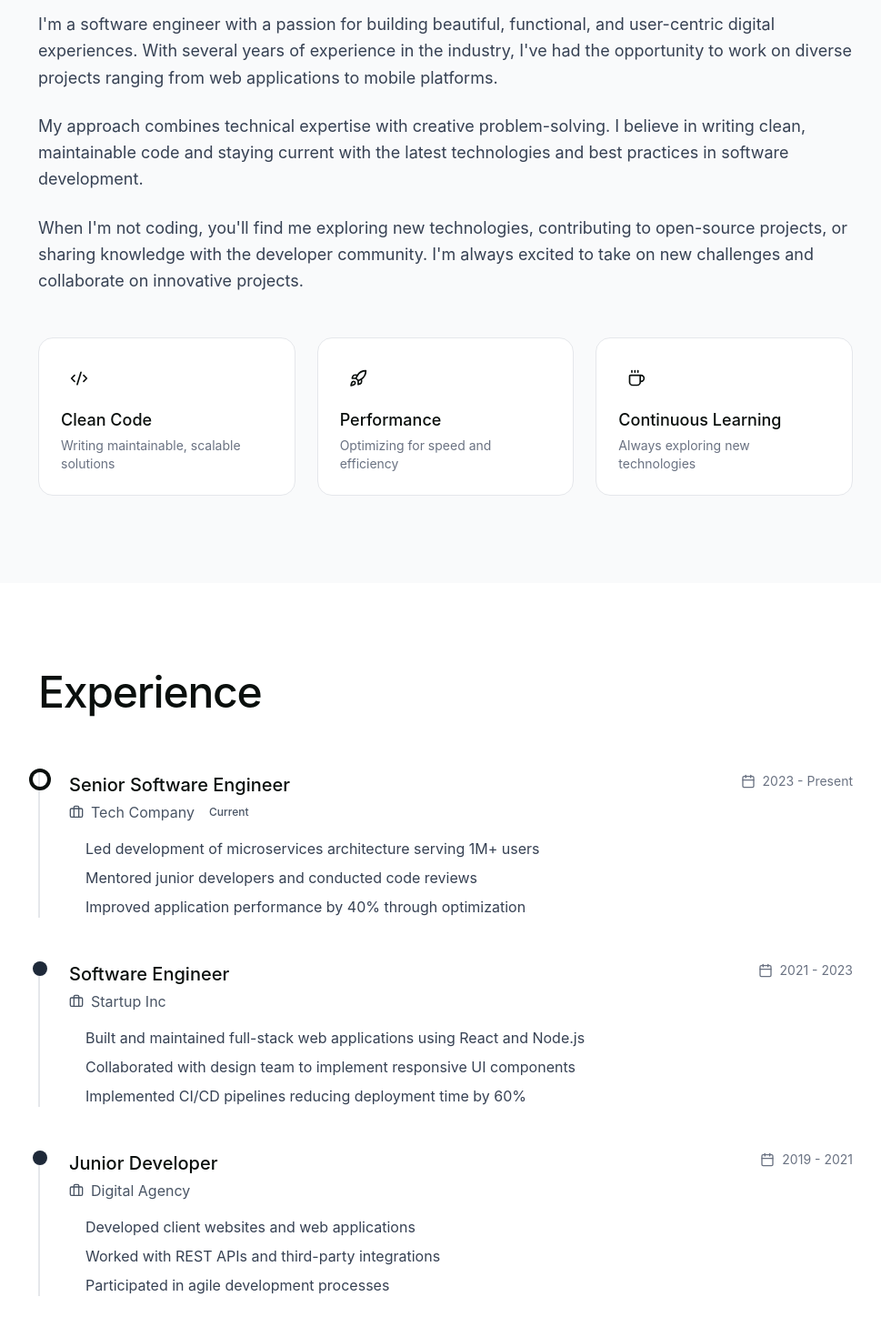
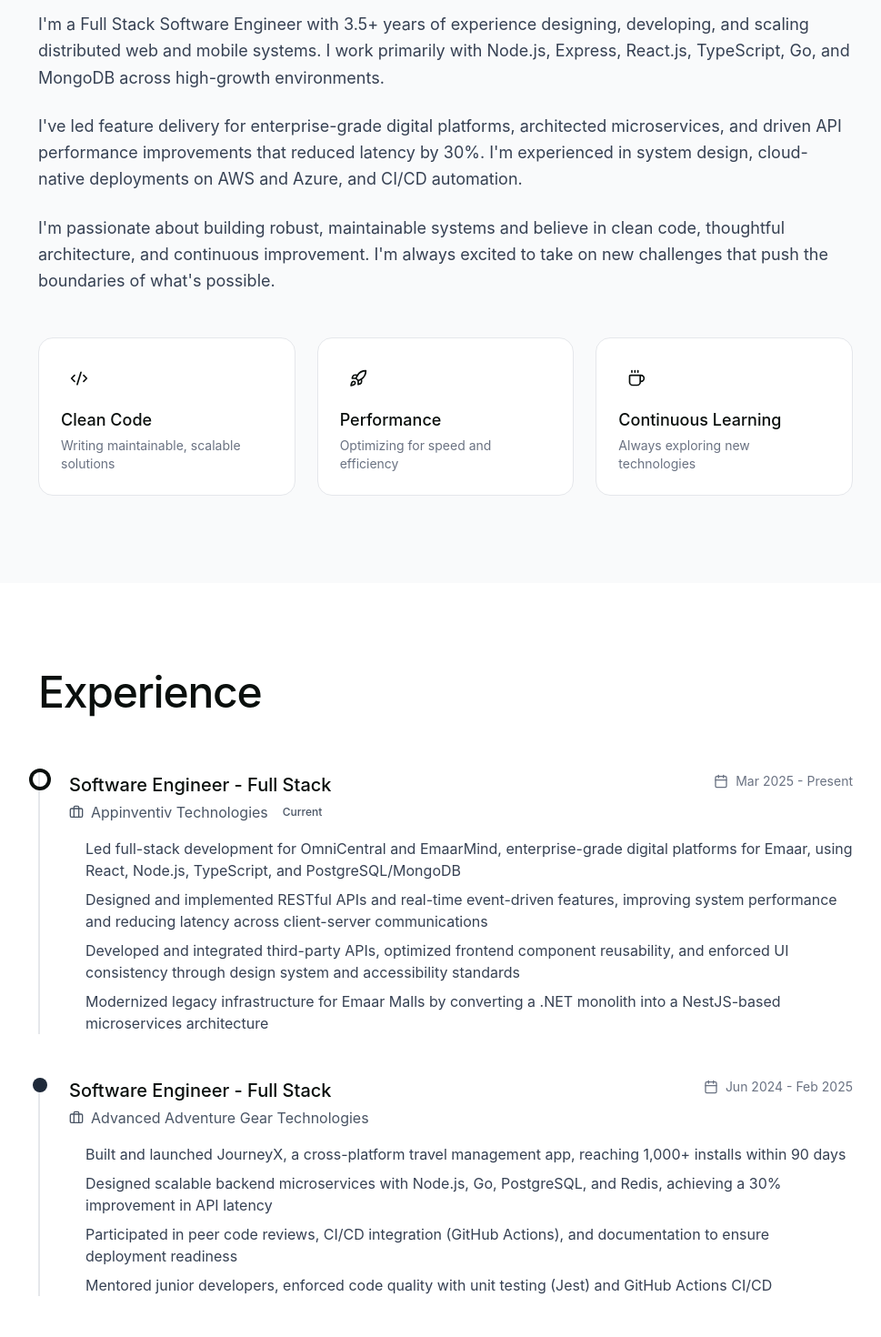
Before and after one commit to kudoabhijeet/portfolio, a Next.js app: page / in a window 1280 px wide. Shown: the part 980-2450 px from the top of the page at 91% size, without its empty margins (150-1119 px from the left). Built offline with nearby package versions, Linux system fonts and the light colour scheme.

Commit message:
add data

```diff
--- a/src/app/components/About.tsx
+++ b/src/app/components/About.tsx
@@ -1,5 +1,6 @@
 import { motion } from "motion/react";
 import { Code2, Coffee, Rocket } from "lucide-react";
+import { aboutParagraphs } from "../data/portfolio";
 
 export function About() {
   const highlights = [
@@ -34,42 +35,17 @@ export function About() {
         </motion.h2>
 
         <div className="space-y-6 text-lg text-gray-700 dark:text-gray-300 leading-relaxed mb-12">
+          {aboutParagraphs.map((paragraph, index) => (
             <motion.p
+              key={index}
               initial={{ opacity: 0, y: 15 }}
               whileInView={{ opacity: 1, y: 0 }}
               viewport={{ once: true }}
-            transition={{ duration: 0.5, delay: 0.1 }}
+              transition={{ duration: 0.5, delay: 0.1 * (index + 1) }}
             >
-            I&apos;m a software engineer with a passion for building beautiful,
-            functional, and user-centric digital experiences. With several years
-            of experience in the industry, I&apos;ve had the opportunity to work
-            on diverse projects ranging from web applications to mobile
-            platforms.
+              {paragraph}
             </motion.p>
-
-          <motion.p
-            initial={{ opacity: 0, y: 15 }}
-            whileInView={{ opacity: 1, y: 0 }}
-            viewport={{ once: true }}
-            transition={{ duration: 0.5, delay: 0.2 }}
-          >
-            My approach combines technical expertise with creative
-            problem-solving. I believe in writing clean, maintainable code and
-            staying current with the latest technologies and best practices in
-            software development.
-          </motion.p>
-
-          <motion.p
-            initial={{ opacity: 0, y: 15 }}
-            whileInView={{ opacity: 1, y: 0 }}
-            viewport={{ once: true }}
-            transition={{ duration: 0.5, delay: 0.3 }}
-          >
-            When I&apos;m not coding, you&apos;ll find me exploring new
-            technologies, contributing to open-source projects, or sharing
-            knowledge with the developer community. I&apos;m always excited to
-            take on new challenges and collaborate on innovative projects.
-          </motion.p>
+          ))}
         </div>
 
         <div className="grid grid-cols-1 md:grid-cols-3 gap-6">
--- a/src/app/components/Contact.tsx
+++ b/src/app/components/Contact.tsx
@@ -1,6 +1,7 @@
 import { useState } from "react";
 import { Send, Github, Linkedin, Mail, Twitter } from "lucide-react";
 import { motion } from "motion/react";
+import { personalInfo } from "../data/portfolio";
 
 export function Contact() {
   const [formData, setFormData] = useState({
@@ -27,10 +28,10 @@ export function Contact() {
   };
 
   const socials = [
-    { href: "mailto:a@ku2.me", icon: <Mail size={20} />, label: "a@ku2.me", external: false },
-    { href: "https://github.com/kudoabhijeet", icon: <Github size={20} />, label: "GitHub", external: true },
-    { href: "https://linkedin.com/in/kudoabhijeet", icon: <Linkedin size={20} />, label: "LinkedIn", external: true },
-    { href: "https://twitter.com/kudoabhijeet", icon: <Twitter size={20} />, label: "Twitter", external: true },
+    { href: `mailto:${personalInfo.email}`, icon: <Mail size={20} />, label: personalInfo.email, external: false },
+    { href: personalInfo.socials.github, icon: <Github size={20} />, label: "GitHub", external: true },
+    { href: personalInfo.socials.linkedin, icon: <Linkedin size={20} />, label: "LinkedIn", external: true },
+    { href: personalInfo.socials.twitter, icon: <Twitter size={20} />, label: "Twitter", external: true },
   ];
 
   const inputClasses =
--- a/src/app/components/Experience.tsx
+++ b/src/app/components/Experience.tsx
@@ -9,42 +9,9 @@ interface ExperienceItem {
   current?: boolean;
 }
 
-export function Experience() {
-  const experiences: ExperienceItem[] = [
-    {
-      title: "Senior Software Engineer",
-      company: "Tech Company",
-      period: "2023 - Present",
-      current: true,
-      description: [
-        "Led development of microservices architecture serving 1M+ users",
-        "Mentored junior developers and conducted code reviews",
-        "Improved application performance by 40% through optimization",
-      ],
-    },
-    {
-      title: "Software Engineer",
-      company: "Startup Inc",
-      period: "2021 - 2023",
-      description: [
-        "Built and maintained full-stack web applications using React and Node.js",
-        "Collaborated with design team to implement responsive UI components",
-        "Implemented CI/CD pipelines reducing deployment time by 60%",
-      ],
-    },
-    {
-      title: "Junior Developer",
-      company: "Digital Agency",
-      period: "2019 - 2021",
-      description: [
-        "Developed client websites and web applications",
-        "Worked with REST APIs and third-party integrations",
-        "Participated in agile development processes",
-      ],
-    },
-  ];
+import { experience as experiences } from "../data/portfolio";
 
-  return (
+export function Experience() {  return (
     <section id="experience" className="py-24 px-6 lg:px-8">
       <div className="max-w-4xl mx-auto">
         <motion.h2
--- a/src/app/components/Footer.tsx
+++ b/src/app/components/Footer.tsx
@@ -1,4 +1,5 @@
-import { Heart } from 'lucide-react';
+import { Heart } from "lucide-react";
+import { personalInfo } from "../data/portfolio";
 
 export function Footer() {
   return (
@@ -6,7 +7,7 @@ export function Footer() {
       <div className="max-w-7xl mx-auto">
         <div className="flex flex-col md:flex-row items-center justify-between gap-4">
           <p className="text-gray-600 dark:text-gray-400 text-sm flex items-center gap-2">
-            Built with <Heart size={16} className="text-red-500" /> by Abhijeet Prasad
+            Built with <Heart size={16} className="text-red-500" /> by {personalInfo.name}
           </p>
 
           <p className="text-gray-500 dark:text-gray-500 text-sm">
--- a/src/app/components/Hero.tsx
+++ b/src/app/components/Hero.tsx
@@ -1,5 +1,6 @@
 import { ArrowRight, Github, Linkedin, Mail } from "lucide-react";
 import { motion } from "motion/react";
+import { personalInfo } from "../data/portfolio";
 
 export function Hero() {
   const scrollToSection = (id: string) => {
@@ -43,6 +44,7 @@ export function Hero() {
       </div>
 
       <div className="max-w-4xl mx-auto text-center relative z-10">
+        {personalInfo.availableBadge && (
           <motion.div
             className="mb-6"
             initial={{ opacity: 0, y: 20 }}
@@ -53,6 +55,7 @@ export function Hero() {
               Available for opportunities
             </span>
           </motion.div>
+        )}
 
         <div className="mb-6">
           <motion.h1
@@ -61,9 +64,9 @@ export function Hero() {
             animate={{ opacity: 1, y: 0 }}
             transition={{ duration: 0.8, ease: "easeOut" }}
           >
-            Abhijeet{" "}
+            {personalInfo.firstName}{" "}
             <span className="bg-gradient-to-r from-primary via-emerald-400 to-teal-500 bg-clip-text text-transparent">
-              Prasad
+              {personalInfo.lastName}
             </span>
           </motion.h1>
           <motion.p
@@ -72,7 +75,7 @@ export function Hero() {
             animate={{ opacity: 1, y: 0 }}
             transition={{ duration: 0.8, delay: 0.15, ease: "easeOut" }}
           >
-            Software Engineer
+            {personalInfo.title}
           </motion.p>
           <motion.p
             className="text-lg md:text-xl text-gray-600 dark:text-gray-400 max-w-2xl mx-auto leading-relaxed"
@@ -80,8 +83,7 @@ export function Hero() {
             animate={{ opacity: 1, y: 0 }}
             transition={{ duration: 0.8, delay: 0.3, ease: "easeOut" }}
           >
-            Building elegant solutions to complex problems. Passionate about
-            creating scalable applications and clean code.
+            {personalInfo.tagline}
           </motion.p>
         </div>
 
@@ -92,7 +94,7 @@ export function Hero() {
           transition={{ duration: 0.6, delay: 0.45 }}
         >
           <motion.a
-            href="https://github.com/kudoabhijeet"
+            href={personalInfo.socials.github}
             target="_blank"
             rel="noopener noreferrer"
             className="p-3 bg-gray-100 dark:bg-gray-800 hover:bg-primary hover:text-white rounded-full transition-all duration-200"
@@ -103,7 +105,7 @@ export function Hero() {
             <Github size={22} />
           </motion.a>
           <motion.a
-            href="https://linkedin.com/in/kudoabhijeet"
+            href={personalInfo.socials.linkedin}
             target="_blank"
             rel="noopener noreferrer"
             className="p-3 bg-gray-100 dark:bg-gray-800 hover:bg-primary hover:text-white rounded-full transition-all duration-200"
@@ -114,7 +116,7 @@ export function Hero() {
             <Linkedin size={22} />
           </motion.a>
           <motion.a
-            href="mailto:a@ku2.me"
+            href={`mailto:${personalInfo.email}`}
             className="p-3 bg-gray-100 dark:bg-gray-800 hover:bg-primary hover:text-white rounded-full transition-all duration-200"
             aria-label="Email"
             whileHover={{ scale: 1.1, y: -2 }}
--- a/src/app/components/Navigation.tsx
+++ b/src/app/components/Navigation.tsx
@@ -2,6 +2,7 @@ import { useState, useEffect } from "react";
 import { Menu, X, Sun, Moon } from "lucide-react";
 import { motion, AnimatePresence } from "motion/react";
 import { useTheme } from "next-themes";
+import { personalInfo } from "../data/portfolio";
 
 export function Navigation() {
   const [isScrolled, setIsScrolled] = useState(false);
@@ -70,7 +71,7 @@ export function Navigation() {
             onClick={() => scrollToSection("hero")}
             className="text-xl font-semibold tracking-tight hover:opacity-70 transition-opacity"
           >
-            Abhijeet Prasad
+            {personalInfo.name}
           </button>
 
           <div className="hidden md:flex items-center gap-8">
--- a/src/app/components/Projects.tsx
+++ b/src/app/components/Projects.tsx
@@ -1,57 +1,8 @@
 import { ExternalLink, Github } from "lucide-react";
 import { motion } from "motion/react";
-
-interface Project {
-  title: string;
-  description: string;
-  technologies: string[];
-  liveUrl?: string;
-  githubUrl?: string;
-  imageUrl: string;
-}
+import { projects } from "../data/portfolio";
 
 export function Projects() {
-  const projects: Project[] = [
-    {
-      title: "E-Commerce Platform",
-      description:
-        "Full-stack e-commerce solution with payment integration, inventory management, and admin dashboard.",
-      technologies: ["React", "Node.js", "PostgreSQL", "Stripe"],
-      liveUrl: "https://example.com",
-      githubUrl: "https://github.com/kudoabhijeet",
-      imageUrl:
-        "https://images.unsplash.com/photo-1556742049-0cfed4f6a45d?w=800&h=450&fit=crop&q=80",
-    },
-    {
-      title: "Task Management App",
-      description:
-        "Collaborative task management tool with real-time updates, team collaboration features, and analytics.",
-      technologies: ["TypeScript", "Next.js", "Firebase", "Tailwind CSS"],
-      liveUrl: "https://example.com",
-      githubUrl: "https://github.com/kudoabhijeet",
-      imageUrl:
-        "https://images.unsplash.com/photo-1611224923853-80b023f02d71?w=800&h=450&fit=crop&q=80",
-    },
-    {
-      title: "Weather Dashboard",
-      description:
-        "Real-time weather application with location-based forecasts, interactive maps, and weather alerts.",
-      technologies: ["React", "OpenWeather API", "Chart.js"],
-      liveUrl: "https://example.com",
-      githubUrl: "https://github.com/kudoabhijeet",
-      imageUrl:
-        "https://images.unsplash.com/photo-1504608524841-42fe6f032b4b?w=800&h=450&fit=crop&q=80",
-    },
-    {
-      title: "Portfolio CMS",
-      description:
-        "Headless CMS for managing portfolio content with markdown support and media management.",
-      technologies: ["Vue.js", "Express", "MongoDB", "AWS S3"],
-      githubUrl: "https://github.com/kudoabhijeet",
-      imageUrl:
-        "https://images.unsplash.com/photo-1467232004584-a241de8bcf5d?w=800&h=450&fit=crop&q=80",
-    },
-  ];
 
   return (
     <section id="projects" className="py-24 px-6 lg:px-8 bg-gray-50 dark:bg-gray-900/50">
--- a/src/app/components/Skills.tsx
+++ b/src/app/components/Skills.tsx
@@ -1,45 +1,28 @@
 import { Code, Database, Globe, Server, Smartphone, Wrench } from 'lucide-react';
 import { motion } from 'motion/react';
+import { skillCategories } from '../data/portfolio';
 
-interface SkillCategory {
-  title: string;
-  icon: React.ReactNode;
-  skills: string[];
-}
+// Map icons dynamically based on category title
+const getIconForCategory = (title: string) => {
+  switch (title.toLowerCase()) {
+    case 'languages':
+      return <Code size={24} />;
+    case 'frontend':
+      return <Globe size={24} />;
+    case 'backend':
+      return <Server size={24} />;
+    case 'database':
+      return <Database size={24} />;
+    case 'cloud & devops':
+      return <Wrench size={24} />;
+    case 'core cs':
+      return <Smartphone size={24} />;
+    default:
+      return <Code size={24} />;
+  }
+};
 
 export function Skills() {
-  const skillCategories: SkillCategory[] = [
-    {
-      title: 'Frontend',
-      icon: <Globe size={24} />,
-      skills: ['React', 'TypeScript', 'Next.js', 'Vue.js', 'Tailwind CSS', 'HTML/CSS'],
-    },
-    {
-      title: 'Backend',
-      icon: <Server size={24} />,
-      skills: ['Node.js', 'Express', 'Python', 'Django', 'REST APIs', 'GraphQL'],
-    },
-    {
-      title: 'Database',
-      icon: <Database size={24} />,
-      skills: ['PostgreSQL', 'MongoDB', 'Redis', 'MySQL', 'Firebase'],
-    },
-    {
-      title: 'Mobile',
-      icon: <Smartphone size={24} />,
-      skills: ['React Native', 'Flutter', 'iOS', 'Android'],
-    },
-    {
-      title: 'DevOps',
-      icon: <Wrench size={24} />,
-      skills: ['Docker', 'AWS', 'CI/CD', 'Kubernetes', 'Git', 'Linux'],
-    },
-    {
-      title: 'Languages',
-      icon: <Code size={24} />,
-      skills: ['JavaScript', 'TypeScript', 'Python', 'Java', 'Go', 'C++'],
-    },
-  ];
 
   return (
     <section id="skills" className="py-24 px-6 lg:px-8">
@@ -63,7 +46,7 @@ export function Skills() {
                   whileHover={{ rotate: 360 }}
                   transition={{ duration: 0.6 }}
                 >
-                  {category.icon}
+                  {getIconForCategory(category.title)}
                 </motion.div>
                 <h3 className="text-xl group-hover:text-primary transition-colors duration-300">{category.title}</h3>
               </div>
--- a/src/app/data/portfolio.ts
+++ b/src/app/data/portfolio.ts
@@ -65,7 +65,16 @@ export const experience = [
   },
 ];
 
-export const projects = [
+export interface ProjectData {
+  title: string;
+  description: string;
+  technologies: string[];
+  imageUrl: string;
+  liveUrl?: string;
+  githubUrl?: string;
+}
+
+export const projects: ProjectData[] = [
   {
     title: "OmniCentral & EmaarMind",
     description:
--- a/src/app/layout.tsx
+++ b/src/app/layout.tsx
@@ -1,6 +1,7 @@
 import type { Metadata } from 'next';
 import { Inter } from 'next/font/google';
 import { ThemeProvider } from './components/ThemeProvider';
+import { personalInfo } from './data/portfolio';
 import '@/styles/index.css';
 
 const inter = Inter({
@@ -10,13 +11,11 @@ const inter = Inter({
 });
 
 export const metadata: Metadata = {
-  title: 'Abhijeet Prasad | Software Engineer',
-  description:
-    'Portfolio of Abhijeet Prasad — Software Engineer building elegant, scalable solutions to complex problems.',
+  title: `${personalInfo.name} | ${personalInfo.title}`,
+  description: personalInfo.tagline,
   openGraph: {
-    title: 'Abhijeet Prasad | Software Engineer',
-    description:
-      'Portfolio of Abhijeet Prasad — Software Engineer building elegant, scalable solutions to complex problems.',
+    title: `${personalInfo.name} | ${personalInfo.title}`,
+    description: personalInfo.tagline,
     type: 'website',
   },
 };
```
Also changed, not shown: package.json (+3 -51 lines), 2 other files (tests, documents, lock files or other folders). Lines whose indentation alone changed are shown as unchanged.
